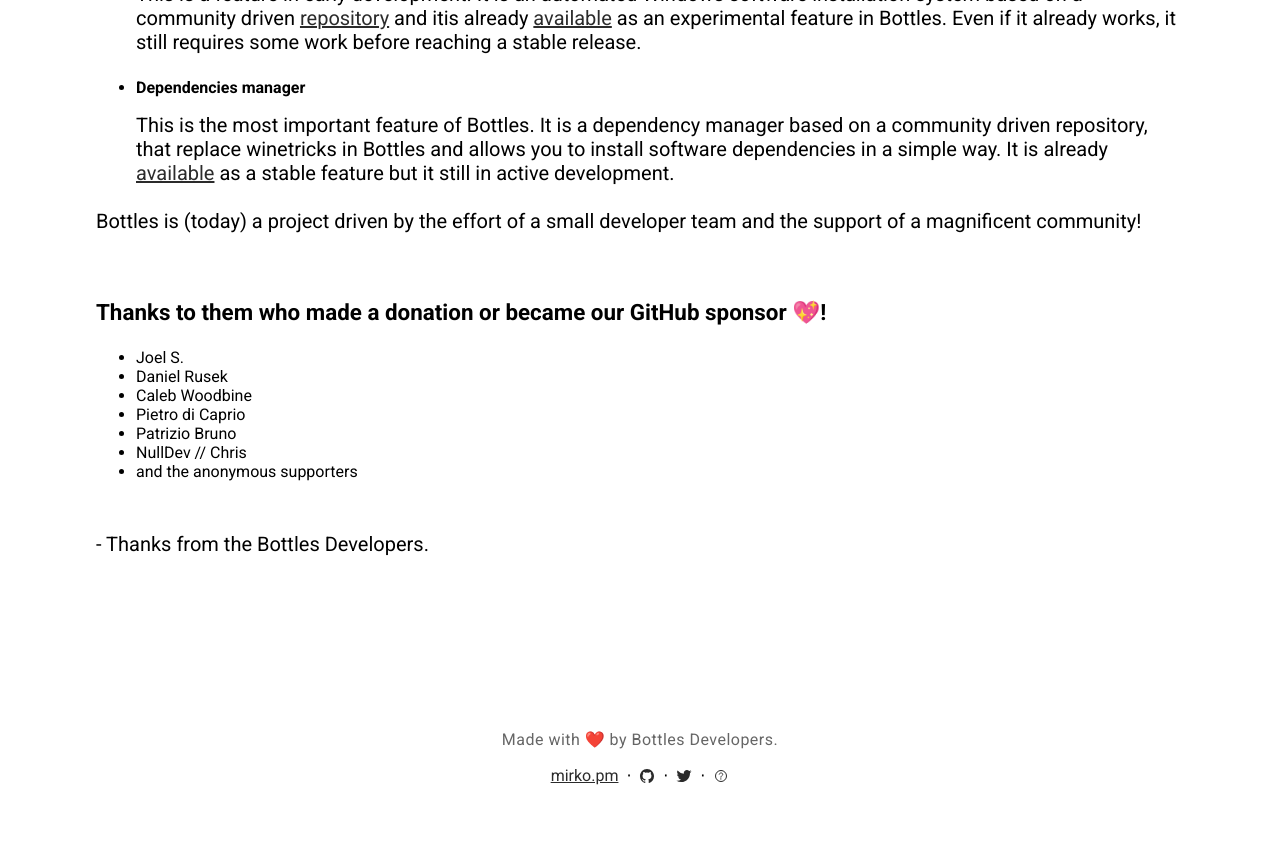
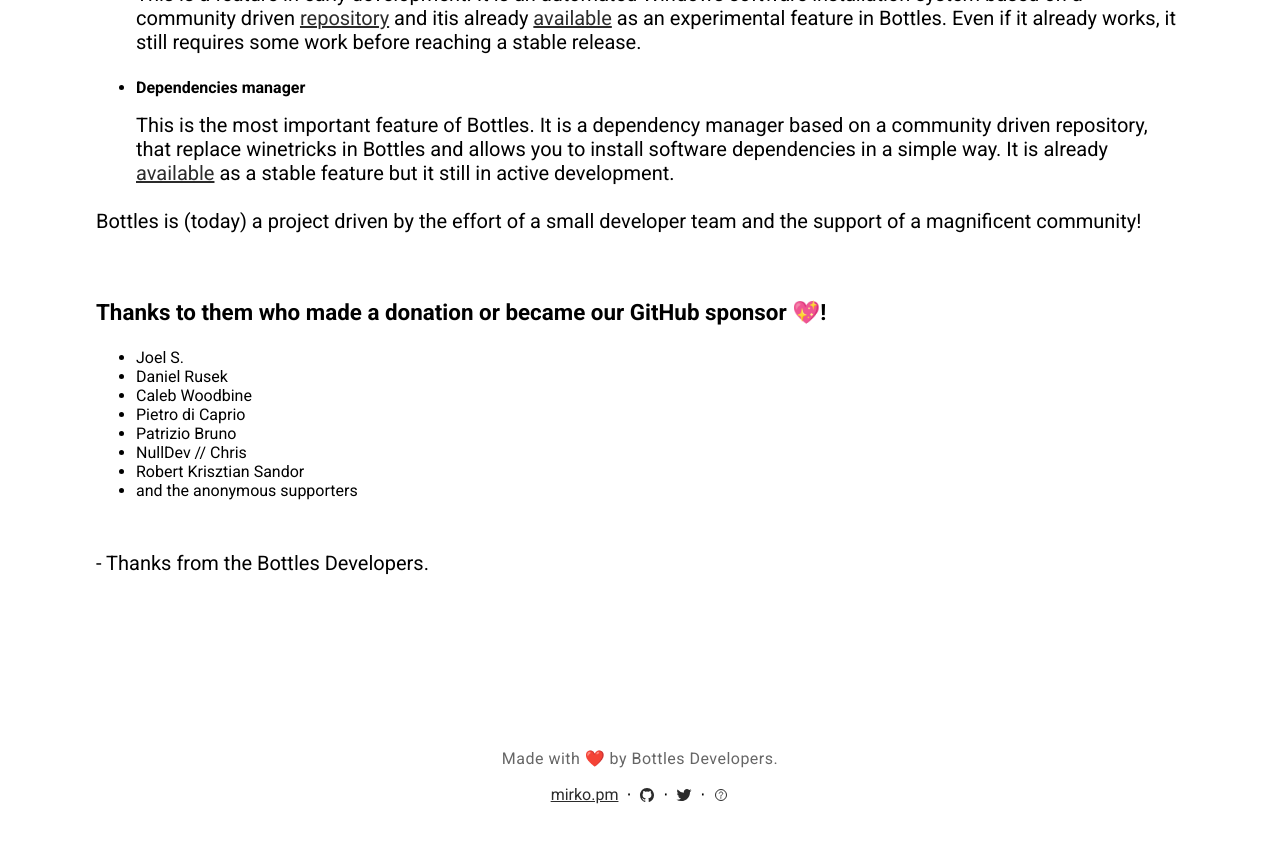
Before and after one commit to bottlesdevs/website, a Jekyll site: the page built from funding.md, in a window 1280 px wide and 900 px high, scrolled down 817 px. Shown: the top 843 px of the window. Built offline with Jekyll 4.4.1, drawn with Linux system fonts in a browser that asks for light colours; nearby versions of some CDN libraries; comment, search, counter and statistics services are not loaded.

Commit message:
Update funding.md

```diff
--- a/funding.md
+++ b/funding.md
@@ -73,6 +73,7 @@
       <li>Pietro di Caprio</li>
       <li>Patrizio Bruno</li>
       <li>NullDev // Chris</li>
+      <li>Robert Krisztian Sandor</li>
       <li>and the anonymous supporters</li>
     </ul>
     <br />
```
